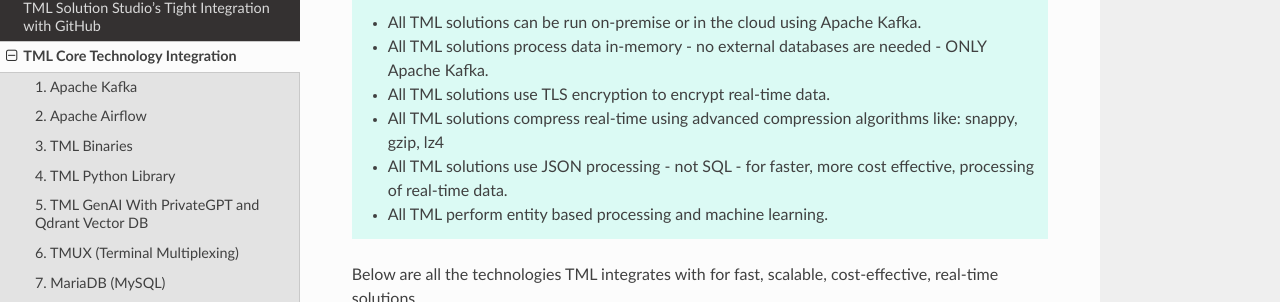
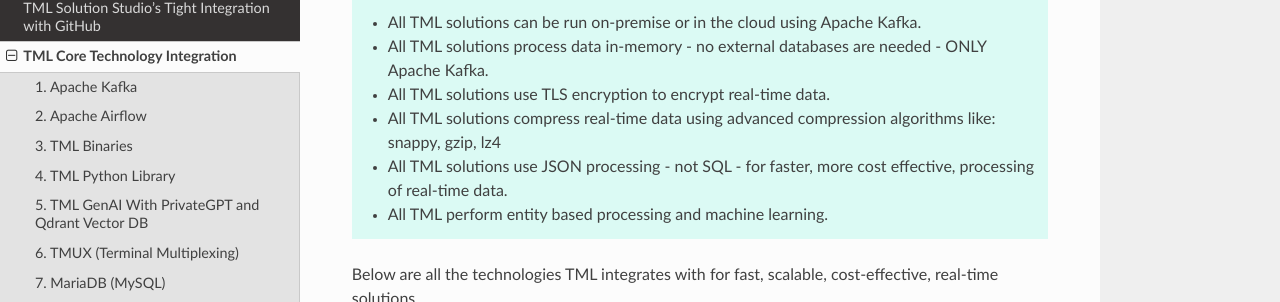
Before and after one commit to smaurice101/readthedocs, a Sphinx documentation site: the page built from docs/source/coreintegrations.rst, in a window 1280 px wide and 900 px high. Shown: the part 190-492 px from the top of the window. Built offline with Sphinx 7.4.7 and the Read the Docs theme 2.0.0, drawn with Linux system fonts in a browser that asks for light colours.

Commit message:
Update coreintegrations.rst

```diff
--- a/docs/source/coreintegrations.rst
+++ b/docs/source/coreintegrations.rst
@@ -9,7 +9,7 @@
 
    - All TML solutions use TLS encryption to encrypt real-time data.
 
-   - All TML solutions compress real-time using advanced compression algorithms like: snappy, gzip, lz4
+   - All TML solutions compress real-time data using advanced compression algorithms like: snappy, gzip, lz4
 
    - All TML solutions use JSON processing - not SQL - for faster, more cost effective, processing of real-time data.
 
```
